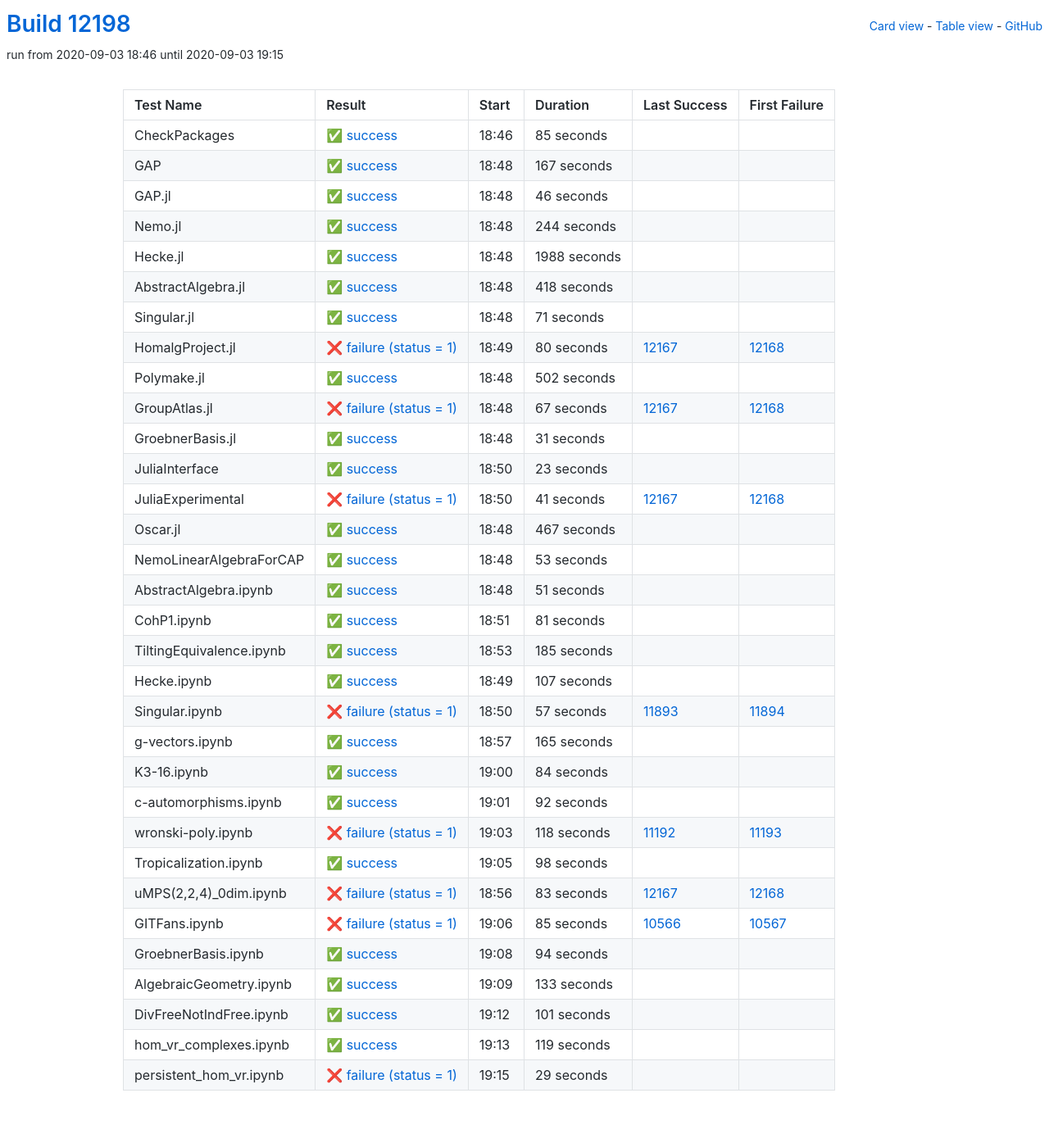
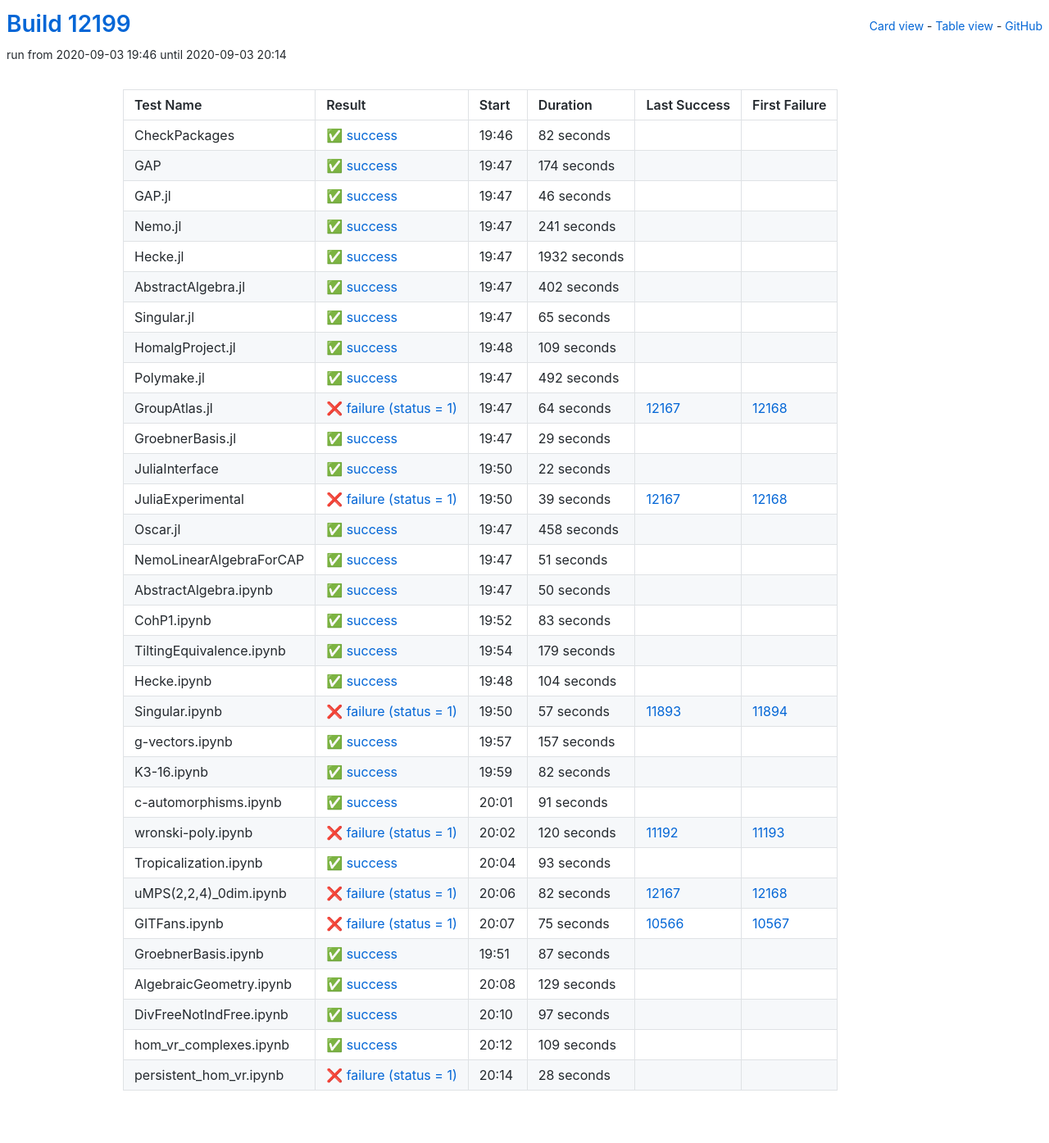
Before and after one commit to oscar-system/oscar-ci-status, a Jekyll site: the page built from table.html, in a window 1280 px wide. Shown: the whole page at 82% size. Built offline with Jekyll 4.4.1, drawn with Linux system fonts in a browser that asks for light colours.

Commit message:
Build #12199

```diff
--- a/_data/ci.yml
+++ b/_data/ci.yml
@@ -1,6 +1,6 @@
 ---
-build: 12198
-build_url: https://oscarci.mathematik.uni-kl.de/job/oscar/12198/
+build: 12199
+build_url: https://oscarci.mathematik.uni-kl.de/job/oscar/12199/
 job: oscar
 organization: oscar-system
 repo: oscar-ci-status
@@ -8,32 +8,32 @@
 tests:
 - name: CheckPackages
   id: checkpackages
-  log: https://oscarci.mathematik.uni-kl.de/job/oscar/12198/artifact/logs/build-12198/CheckPackages.log
-  start: 2020-09-03 18:46
+  log: https://oscarci.mathematik.uni-kl.de/job/oscar/12199/artifact/logs/build-12199/CheckPackages.log
+  start: 2020-09-03 19:46
   success: true
   exitcode: 0
   status: success
-  duration: 85
+  duration: 82
   last_success: false
   last_success_url:
   first_failure: false
   first_failure_url:
 - name: GAP
   id: gap
-  log: https://oscarci.mathematik.uni-kl.de/job/oscar/12198/artifact/logs/build-12198/GAP.log
-  start: 2020-09-03 18:48
+  log: https://oscarci.mathematik.uni-kl.de/job/oscar/12199/artifact/logs/build-12199/GAP.log
+  start: 2020-09-03 19:47
   success: true
   exitcode: 0
   status: success
-  duration: 167
+  duration: 174
   last_success: false
   last_success_url:
   first_failure: false
   first_failure_url:
 - name: GAP.jl
   id: gap-jl
-  log: https://oscarci.mathematik.uni-kl.de/job/oscar/12198/artifact/logs/build-12198/GAP.jl.log
-  start: 2020-09-03 18:48
+  log: https://oscarci.mathematik.uni-kl.de/job/oscar/12199/artifact/logs/build-12199/GAP.jl.log
+  start: 2020-09-03 19:47
   success: true
   exitcode: 0
   status: success
@@ -44,152 +44,140 @@
   first_failure_url:
 - name: Nemo.jl
   id: nemo-jl
-  log: https://oscarci.mathematik.uni-kl.de/job/oscar/12198/artifact/logs/build-12198/Nemo.jl.log
-  start: 2020-09-03 18:48
+  log: https://oscarci.mathematik.uni-kl.de/job/oscar/12199/artifact/logs/build-12199/Nemo.jl.log
+  start: 2020-09-03 19:47
   success: true
   exitcode: 0
   status: success
-  duration: 244
+  duration: 241
   last_success: false
   last_success_url:
   first_failure: false
   first_failure_url:
 - name: Hecke.jl
   id: hecke-jl
-  log: https://oscarci.mathematik.uni-kl.de/job/oscar/12198/artifact/logs/build-12198/Hecke.jl.log
-  start: 2020-09-03 18:48
+  log: https://oscarci.mathematik.uni-kl.de/job/oscar/12199/artifact/logs/build-12199/Hecke.jl.log
+  start: 2020-09-03 19:47
   success: true
   exitcode: 0
   status: success
-  duration: 1988
+  duration: 1932
   last_success: false
   last_success_url:
   first_failure: false
   first_failure_url:
 - name: AbstractAlgebra.jl
   id: abstractalgebra-jl
-  log: https://oscarci.mathematik.uni-kl.de/job/oscar/12198/artifact/logs/build-12198/AbstractAlgebra.jl.log
-  start: 2020-09-03 18:48
+  log: https://oscarci.mathematik.uni-kl.de/job/oscar/12199/artifact/logs/build-12199/AbstractAlgebra.jl.log
+  start: 2020-09-03 19:47
   success: true
   exitcode: 0
   status: success
-  duration: 418
+  duration: 402
   last_success: false
   last_success_url:
   first_failure: false
   first_failure_url:
 - name: Singular.jl
   id: singular-jl
-  log: https://oscarci.mathematik.uni-kl.de/job/oscar/12198/artifact/logs/build-12198/Singular.jl.log
-  start: 2020-09-03 18:48
+  log: https://oscarci.mathematik.uni-kl.de/job/oscar/12199/artifact/logs/build-12199/Singular.jl.log
+  start: 2020-09-03 19:47
   success: true
   exitcode: 0
   status: success
-  duration: 71
+  duration: 65
   last_success: false
   last_success_url:
   first_failure: false
   first_failure_url:
 - name: HomalgProject.jl
   id: homalgproject-jl
-  log: https://oscarci.mathematik.uni-kl.de/job/oscar/12198/artifact/logs/build-12198/HomalgProject.jl.log
-  start: 2020-09-03 18:49
-  success: false
-  exitcode: 1
-  status: failure
-  duration: 80
-  last_success: 12167
-  last_success_url: https://oscarci.mathematik.uni-kl.de/job/oscar/12167/
-  first_failure: 12168
-  first_failure_url: https://oscarci.mathematik.uni-kl.de/job/oscar/12168/
-- name: Polymake.jl
-  id: polymake-jl
-  log: https://oscarci.mathematik.uni-kl.de/job/oscar/12198/artifact/logs/build-12198/Polymake.jl.log
-  start: 2020-09-03 18:48
+  log: https://oscarci.mathematik.uni-kl.de/job/oscar/12199/artifact/logs/build-12199/HomalgProject.jl.log
+  start: 2020-09-03 19:48
   success: true
   exitcode: 0
   status: success
-  duration: 502
+  duration: 109
+  last_success: false
+  last_success_url:
+  first_failure: false
+  first_failure_url:
+- name: Polymake.jl
+  id: polymake-jl
+  log: https://oscarci.mathematik.uni-kl.de/job/oscar/12199/artifact/logs/build-12199/Polymake.jl.log
+  start: 2020-09-03 19:47
+  success: true
+  exitcode: 0
+  status: success
+  duration: 492
   last_success: false
   last_success_url:
   first_failure: false
   first_failure_url:
 - name: GroupAtlas.jl
   id: groupatlas-jl
-  log: https://oscarci.mathematik.uni-kl.de/job/oscar/12198/artifact/logs/build-12198/GroupAtlas.jl.log
-  start: 2020-09-03 18:48
+  log: https://oscarci.mathematik.uni-kl.de/job/oscar/12199/artifact/logs/build-12199/GroupAtlas.jl.log
+  start: 2020-09-03 19:47
   success: false
   exitcode: 1
   status: failure
-  duration: 67
+  duration: 64
   last_success: 12167
   last_success_url: https://oscarci.mathematik.uni-kl.de/job/oscar/12167/
   first_failure: 12168
   first_failure_url: https://oscarci.mathematik.uni-kl.de/job/oscar/12168/
 - name: GroebnerBasis.jl
   id: groebnerbasis-jl
-  log: https://oscarci.mathematik.uni-kl.de/job/oscar/12198/artifact/logs/build-12198/GroebnerBasis.jl.log
-  start: 2020-09-03 18:48
+  log: https://oscarci.mathematik.uni-kl.de/job/oscar/12199/artifact/logs/build-12199/GroebnerBasis.jl.log
+  start: 2020-09-03 19:47
   success: true
   exitcode: 0
   status: success
-  duration: 31
+  duration: 29
   last_success: false
   last_success_url:
   first_failure: false
   first_failure_url:
 - name: JuliaInterface
   id: juliainterface
-  log: https://oscarci.mathematik.uni-kl.de/job/oscar/12198/artifact/logs/build-12198/JuliaInterface.log
-  start: 2020-09-03 18:50
+  log: https://oscarci.mathematik.uni-kl.de/job/oscar/12199/artifact/logs/build-12199/JuliaInterface.log
+  start: 2020-09-03 19:50
   success: true
   exitcode: 0
   status: success
-  duration: 23
+  duration: 22
   last_success: false
   last_success_url:
   first_failure: false
   first_failure_url:
 - name: JuliaExperimental
   id: juliaexperimental
-  log: https://oscarci.mathematik.uni-kl.de/job/oscar/12198/artifact/logs/build-12198/JuliaExperimental.log
-  start: 2020-09-03 18:50
+  log: https://oscarci.mathematik.uni-kl.de/job/oscar/12199/artifact/logs/build-12199/JuliaExperimental.log
+  start: 2020-09-03 19:50
   success: false
   exitcode: 1
   status: failure
-  duration: 41
+  duration: 39
   last_success: 12167
   last_success_url: https://oscarci.mathematik.uni-kl.de/job/oscar/12167/
   first_failure: 12168
   first_failure_url: https://oscarci.mathematik.uni-kl.de/job/oscar/12168/
 - name: Oscar.jl
   id: oscar-jl
-  log: https://oscarci.mathematik.uni-kl.de/job/oscar/12198/artifact/logs/build-12198/Oscar.jl.log
-  start: 2020-09-03 18:48
+  log: https://oscarci.mathematik.uni-kl.de/job/oscar/12199/artifact/logs/build-12199/Oscar.jl.log
+  start: 2020-09-03 19:47
   success: true
   exitcode: 0
   status: success
-  duration: 467
+  duration: 458
   last_success: false
   last_success_url:
   first_failure: false
   first_failure_url:
 - name: NemoLinearAlgebraForCAP
   id: nemolinearalgebraforcap
-  log: https://oscarci.mathematik.uni-kl.de/job/oscar/12198/artifact/logs/build-12198/NemoLinearAlgebraForCAP.log
-  start: 2020-09-03 18:48
-  success: true
-  exitcode: 0
-  status: success
-  duration: 53
-  last_success: false
-  last_success_url:
-  first_failure: false
-  first_failure_url:
-- name: AbstractAlgebra.ipynb
-  id: abstractalgebra-ipynb
-  log: https://oscarci.mathematik.uni-kl.de/job/oscar/12198/artifact/logs/build-12198/AbstractAlgebra.ipynb.log
-  start: 2020-09-03 18:48
+  log: https://oscarci.mathematik.uni-kl.de/job/oscar/12199/artifact/logs/build-12199/NemoLinearAlgebraForCAP.log
+  start: 2020-09-03 19:47
   success: true
   exitcode: 0
   status: success
@@ -198,46 +186,58 @@
   last_success_url:
   first_failure: false
   first_failure_url:
-- name: CohP1.ipynb
-  id: cohp1-ipynb
-  log: https://oscarci.mathematik.uni-kl.de/job/oscar/12198/artifact/logs/build-12198/CohP1.ipynb.log
-  start: 2020-09-03 18:51
+- name: AbstractAlgebra.ipynb
+  id: abstractalgebra-ipynb
+  log: https://oscarci.mathematik.uni-kl.de/job/oscar/12199/artifact/logs/build-12199/AbstractAlgebra.ipynb.log
+  start: 2020-09-03 19:47
   success: true
   exitcode: 0
   status: success
-  duration: 81
+  duration: 50
+  last_success: false
+  last_success_url:
+  first_failure: false
+  first_failure_url:
+- name: CohP1.ipynb
+  id: cohp1-ipynb
+  log: https://oscarci.mathematik.uni-kl.de/job/oscar/12199/artifact/logs/build-12199/CohP1.ipynb.log
+  start: 2020-09-03 19:52
+  success: true
+  exitcode: 0
+  status: success
+  duration: 83
   last_success: false
   last_success_url:
   first_failure: false
   first_failure_url:
 - name: TiltingEquivalence.ipynb
   id: tiltingequivalence-ipynb
-  log: https://oscarci.mathematik.uni-kl.de/job/oscar/12198/artifact/logs/build-12198/TiltingEquivalence.ipynb.log
-  start: 2020-09-03 18:53
+  log: https://oscarci.mathematik.uni-kl.de/job/oscar/12199/artifact/logs/build-12199/TiltingEquivalence.ipynb.log
+  start: 2020-09-03 19:54
   success: true
   exitcode: 0
   status: success
-  duration: 185
+  duration: 179
   last_success: false
   last_success_url:
   first_failure: false
   first_failure_url:
 - name: Hecke.ipynb
   id: hecke-ipynb
-  log: https://oscarci.mathematik.uni-kl.de/job/oscar/12198/artifact/logs/build-12198/Hecke.ipynb.log
-  start: 2020-09-03 18:49
+  log: https://oscarci.mathematik.uni-kl.de/job/oscar/12199/artifact/logs/build-12199/Hecke.ipynb.log
+  start: 2020-09-03 19:48
   success: true
   exitcode: 0
   status: success
-  duration: 107
+  duration: 104
   last_success: false
   last_success_url:
   first_failure: false
   first_failure_url:
 - name: Singular.ipynb
   id: singular-ipynb
-  log: https://oscarci.mathematik.uni-kl.de/job/oscar/12198/artifact/logs/build-12198/Singular.ipynb.log
-  start: 2020-09-03 18:50
+  log: https://oscarci.mathematik.uni-kl.de/job/oscar/12199/artifact/logs/build-12199/Singular.ipynb.log
+  start: 2020-09-03 19:50
   success: false
   exitcode: 1
   status: failure
@@ -248,144 +248,144 @@
   first_failure_url: https://oscarci.mathematik.uni-kl.de/job/oscar/11894/
 - name: g-vectors.ipynb
   id: g-vectors-ipynb
-  log: https://oscarci.mathematik.uni-kl.de/job/oscar/12198/artifact/logs/build-12198/g-vectors.ipynb.log
-  start: 2020-09-03 18:57
+  log: https://oscarci.mathematik.uni-kl.de/job/oscar/12199/artifact/logs/build-12199/g-vectors.ipynb.log
+  start: 2020-09-03 19:57
   success: true
   exitcode: 0
   status: success
-  duration: 165
+  duration: 157
   last_success: false
   last_success_url:
   first_failure: false
   first_failure_url:
 - name: K3-16.ipynb
   id: k3-16-ipynb
-  log: https://oscarci.mathematik.uni-kl.de/job/oscar/12198/artifact/logs/build-12198/K3-16.ipynb.log
-  start: 2020-09-03 19:00
+  log: https://oscarci.mathematik.uni-kl.de/job/oscar/12199/artifact/logs/build-12199/K3-16.ipynb.log
+  start: 2020-09-03 19:59
   success: true
   exitcode: 0
   status: success
-  duration: 84
+  duration: 82
   last_success: false
   last_success_url:
   first_failure: false
   first_failure_url:
 - name: c-automorphisms.ipynb
   id: c-automorphisms-ipynb
-  log: https://oscarci.mathematik.uni-kl.de/job/oscar/12198/artifact/logs/build-12198/c-automorphisms.ipynb.log
-  start: 2020-09-03 19:01
+  log: https://oscarci.mathematik.uni-kl.de/job/oscar/12199/artifact/logs/build-12199/c-automorphisms.ipynb.log
+  start: 2020-09-03 20:01
   success: true
   exitcode: 0
   status: success
-  duration: 92
+  duration: 91
   last_success: false
   last_success_url:
   first_failure: false
   first_failure_url:
 - name: wronski-poly.ipynb
   id: wronski-poly-ipynb
-  log: https://oscarci.mathematik.uni-kl.de/job/oscar/12198/artifact/logs/build-12198/wronski-poly.ipynb.log
-  start: 2020-09-03 19:03
+  log: https://oscarci.mathematik.uni-kl.de/job/oscar/12199/artifact/logs/build-12199/wronski-poly.ipynb.log
+  start: 2020-09-03 20:02
   success: false
   exitcode: 1
   status: failure
-  duration: 118
+  duration: 120
   last_success: 11192
   last_success_url: https://oscarci.mathematik.uni-kl.de/job/oscar/11192/
   first_failure: 11193
   first_failure_url: https://oscarci.mathematik.uni-kl.de/job/oscar/11193/
 - name: Tropicalization.ipynb
   id: tropicalization-ipynb
-  log: https://oscarci.mathematik.uni-kl.de/job/oscar/12198/artifact/logs/build-12198/Tropicalization.ipynb.log
-  start: 2020-09-03 19:05
+  log: https://oscarci.mathematik.uni-kl.de/job/oscar/12199/artifact/logs/build-12199/Tropicalization.ipynb.log
+  start: 2020-09-03 20:04
   success: true
   exitcode: 0
   status: success
-  duration: 98
+  duration: 93
   last_success: false
   last_success_url:
   first_failure: false
   first_failure_url:
 - name: uMPS(2,2,4)_0dim.ipynb
   id: umps-2-2-4-0dim-ipynb
-  log: https://oscarci.mathematik.uni-kl.de/job/oscar/12198/artifact/logs/build-12198/uMPS-2-2-4-_0dim.ipynb.log
-  start: 2020-09-03 18:56
+  log: https://oscarci.mathematik.uni-kl.de/job/oscar/12199/artifact/logs/build-12199/uMPS-2-2-4-_0dim.ipynb.log
+  start: 2020-09-03 20:06
   success: false
   exitcode: 1
   status: failure
-  duration: 83
+  duration: 82
   last_success: 12167
   last_success_url: https://oscarci.mathematik.uni-kl.de/job/oscar/12167/
   first_failure: 12168
   first_failure_url: https://oscarci.mathematik.uni-kl.de/job/oscar/12168/
 - name: GITFans.ipynb
   id: gitfans-ipynb
-  log: https://oscarci.mathematik.uni-kl.de/job/oscar/12198/artifact/logs/build-12198/GITFans.ipynb.log
-  start: 2020-09-03 19:06
+  log: https://oscarci.mathematik.uni-kl.de/job/oscar/12199/artifact/logs/build-12199/GITFans.ipynb.log
+  start: 2020-09-03 20:07
   success: false
   exitcode: 1
   status: failure
-  duration: 85
+  duration: 75
   last_success: 10566
   last_success_url: https://oscarci.mathematik.uni-kl.de/job/oscar/10566/
   first_failure: 10567
   first_failure_url: https://oscarci.mathematik.uni-kl.de/job/oscar/10567/
 - name: GroebnerBasis.ipynb
   id: groebnerbasis-ipynb
-  log: https://oscarci.mathematik.uni-kl.de/job/oscar/12198/artifact/logs/build-12198/GroebnerBasis.ipynb.log
-  start: 2020-09-03 19:08
+  log: https://oscarci.mathematik.uni-kl.de/job/oscar/12199/artifact/logs/build-12199/GroebnerBasis.ipynb.log
+  start: 2020-09-03 19:51
   success: true
   exitcode: 0
   status: success
-  duration: 94
+  duration: 87
   last_success: false
   last_success_url:
   first_failure: false
   first_failure_url:
 - name: AlgebraicGeometry.ipynb
   id: algebraicgeometry-ipynb
-  log: https://oscarci.mathematik.uni-kl.de/job/oscar/12198/artifact/logs/build-12198/AlgebraicGeometry.ipynb.log
-  start: 2020-09-03 19:09
+  log: https://oscarci.mathematik.uni-kl.de/job/oscar/12199/artifact/logs/build-12199/AlgebraicGeometry.ipynb.log
+  start: 2020-09-03 20:08
   success: true
   exitcode: 0
   status: success
-  duration: 133
+  duration: 129
   last_success: false
   last_success_url:
   first_failure: false
   first_failure_url:
 - name: DivFreeNotIndFree.ipynb
   id: divfreenotindfree-ipynb
-  log: https://oscarci.mathematik.uni-kl.de/job/oscar/12198/artifact/logs/build-12198/DivFreeNotIndFree.ipynb.log
-  start: 2020-09-03 19:12
+  log: https://oscarci.mathematik.uni-kl.de/job/oscar/12199/artifact/logs/build-12199/DivFreeNotIndFree.ipynb.log
+  start: 2020-09-03 20:10
   success: true
   exitcode: 0
   status: success
-  duration: 101
+  duration: 97
   last_success: false
   last_success_url:
   first_failure: false
   first_failure_url:
 - name: hom_vr_complexes.ipynb
   id: hom-vr-complexes-ipynb
-  log: https://oscarci.mathematik.uni-kl.de/job/oscar/12198/artifact/logs/build-12198/hom_vr_complexes.ipynb.log
-  start: 2020-09-03 19:13
+  log: https://oscarci.mathematik.uni-kl.de/job/oscar/12199/artifact/logs/build-12199/hom_vr_complexes.ipynb.log
+  start: 2020-09-03 20:12
   success: true
   exitcode: 0
   status: success
-  duration: 119
+  duration: 109
   last_success: false
   last_success_url:
   first_failure: false
   first_failure_url:
 - name: persistent_hom_vr.ipynb
   id: persistent-hom-vr-ipynb
-  log: https://oscarci.mathematik.uni-kl.de/job/oscar/12198/artifact/logs/build-12198/persistent_hom_vr.ipynb.log
-  start: 2020-09-03 19:15
+  log: https://oscarci.mathematik.uni-kl.de/job/oscar/12199/artifact/logs/build-12199/persistent_hom_vr.ipynb.log
+  start: 2020-09-03 20:14
   success: false
   exitcode: 1
   status: failure
-  duration: 29
+  duration: 28
   last_success: false
   last_success_url:
   first_failure: false
```
Also changed, not shown: README.md.
